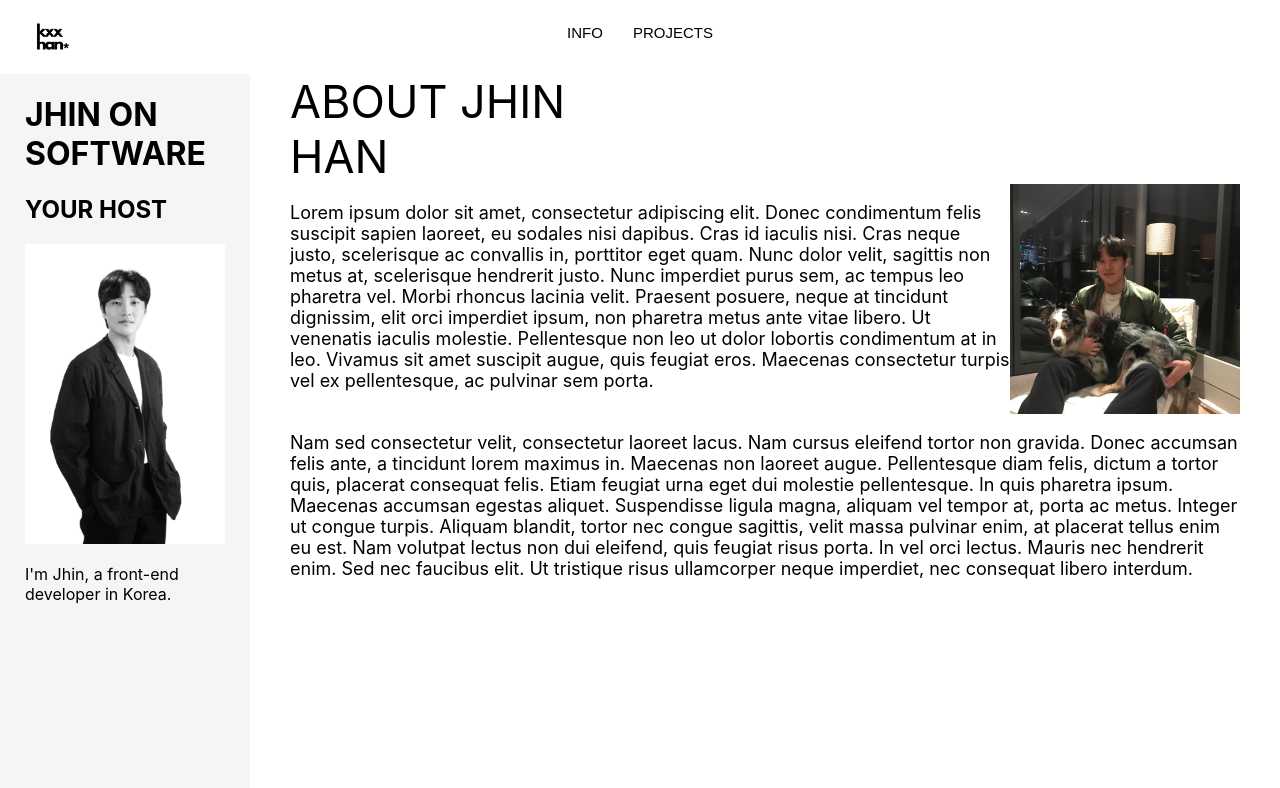
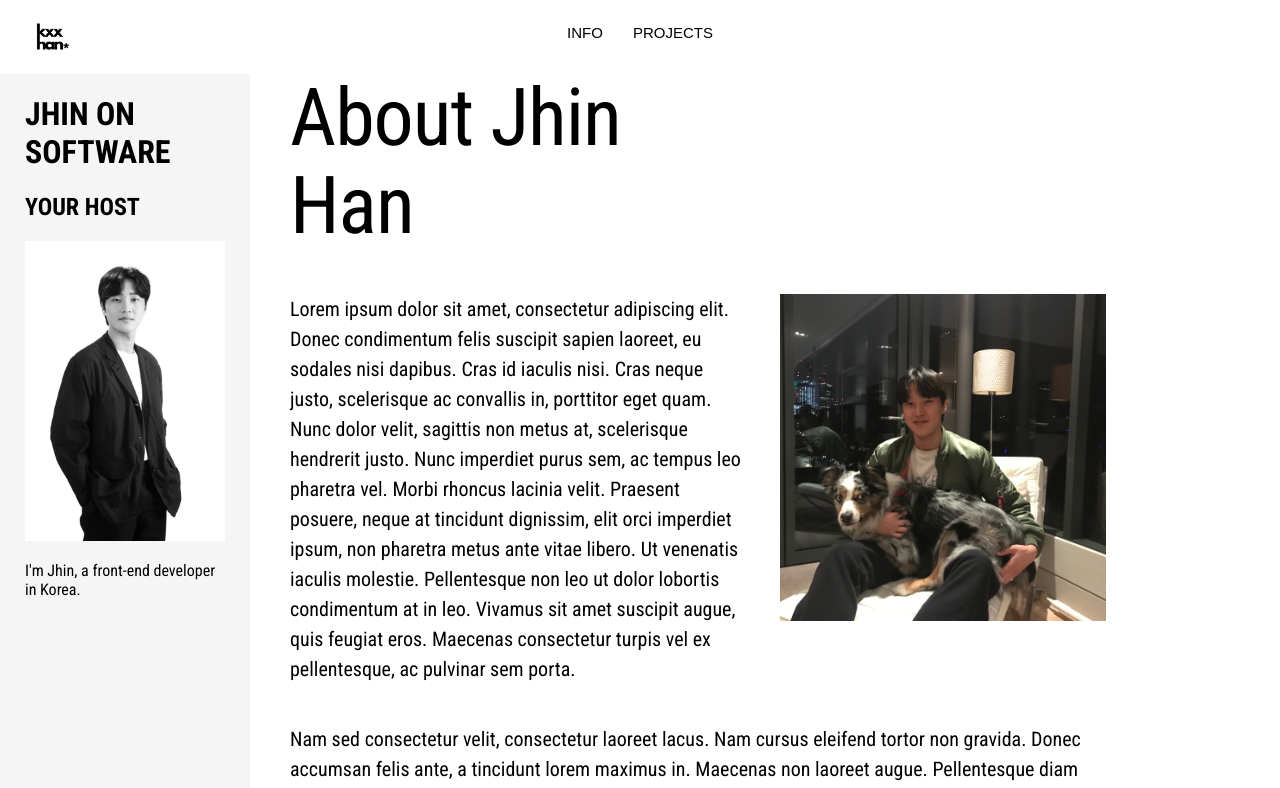
Before and after one commit to kxxhan/my_profile, a React (Create React App) app: page /info in a window 1280 px wide. Shown: the top 788 px of the page. Built offline with nearby package versions, Linux system fonts and the light colour scheme.

Commit message:
Add font(Roboto Condensed)

```diff
--- a/src/index.scss
+++ b/src/index.scss
@@ -1,13 +1,14 @@
+@import url("https://fonts.googleapis.com/css2?family=Roboto+Condensed:wght@400;700&display=swap");
+
 html {
   height: 100%;
 }
-
 body {
   height: 100%;
   margin: 0;
-  font-family: -apple-system, BlinkMacSystemFont, "Segoe UI", "Roboto", "Oxygen",
-    "Ubuntu", "Cantarell", "Fira Sans", "Droid Sans", "Helvetica Neue",
-    sans-serif;
+  font-family: "Roboto Condensed", -apple-system, BlinkMacSystemFont, "Segoe UI",
+    "Roboto", "Oxygen", "Ubuntu", "Cantarell", "Fira Sans", "Droid Sans",
+    "Helvetica Neue", sans-serif;
   -webkit-font-smoothing: antialiased;
   -moz-osx-font-smoothing: grayscale;
 }
--- a/src/layout/Body/index.scss
+++ b/src/layout/Body/index.scss
@@ -1,4 +1,5 @@
 .body-container {
   margin-top: 15px;
   height: 100%;
+  // background-color: #efe7dc;
 }
--- a/src/layout/Header/components/NavMenu/View.tsx
+++ b/src/layout/Header/components/NavMenu/View.tsx
@@ -20,6 +20,7 @@ function View({
 }: ViewProps): React.ReactElement {
   return (
     <div className="menu-container">
+      {/* [TEMP]: href is required to rerplace after publishing */}
       <a href="http://localhost:3000/">
         <img className="logo" src="logo.png" alt="Logo"></img>
       </a>
--- a/src/layout/Header/index.scss
+++ b/src/layout/Header/index.scss
@@ -1,5 +1,5 @@
 .header-container {
   display: flex;
   flex-direction: column;
-  // justify-content: start;
+  // background-color: #f3ede5;
 }
--- a/src/pages/Info/components/InfoArticle/View.tsx
+++ b/src/pages/Info/components/InfoArticle/View.tsx
@@ -5,8 +5,8 @@ function View() {
     <div className="article-container">
       <div className="article-container-inside">
         <header>
-          ABOUT JHIN <br />
-          HAN
+          About Jhin <br />
+          Han
         </header>
         <div className="p-container">
           <p>
@@ -28,7 +28,6 @@ function View() {
             alt="JHIN"
           />
         </div>
-
         <p>
           Nam sed consectetur velit, consectetur laoreet lacus. Nam cursus
           eleifend tortor non gravida. Donec accumsan felis ante, a tincidunt
--- a/src/pages/Info/components/InfoArticle/index.scss
+++ b/src/pages/Info/components/InfoArticle/index.scss
@@ -1,13 +1,25 @@
+$font-size: 20px;
+
 .article-container {
+  width: 70%;
+
   header {
-    font-size: 45px;
+    // font-size: 45px;
+    font-size: 80px;
+    font-weight: 400;
+    letter-spacing: -1px;
+    line-height: 1.1;
+    margin-bottom: 3%;
   }
   p {
-    font-size: 18px;
+    font-size: $font-size;
+    line-height: 1.5;
   }
-  // display: flex;
   .profile-color {
-    max-width: 230px;
+    margin-top: $font-size;
+    margin-left: 30px;
+    height: auto;
+    max-width: 40%;
   }
   .article-container-inside {
     margin-left: 40px;
@@ -16,6 +28,8 @@
     .p-container {
       display: flex;
       flex-direction: row;
+      justify-content: center;
+      align-items: start;
     }
   }
 }
--- a/src/pages/Info/index.scss
+++ b/src/pages/Info/index.scss
@@ -2,7 +2,4 @@
   display: flex;
   flex-direction: row;
   height: 100%;
-  //   width: auto;
-  //   height: auto;
-  // background-color: tomato;
 }
```
